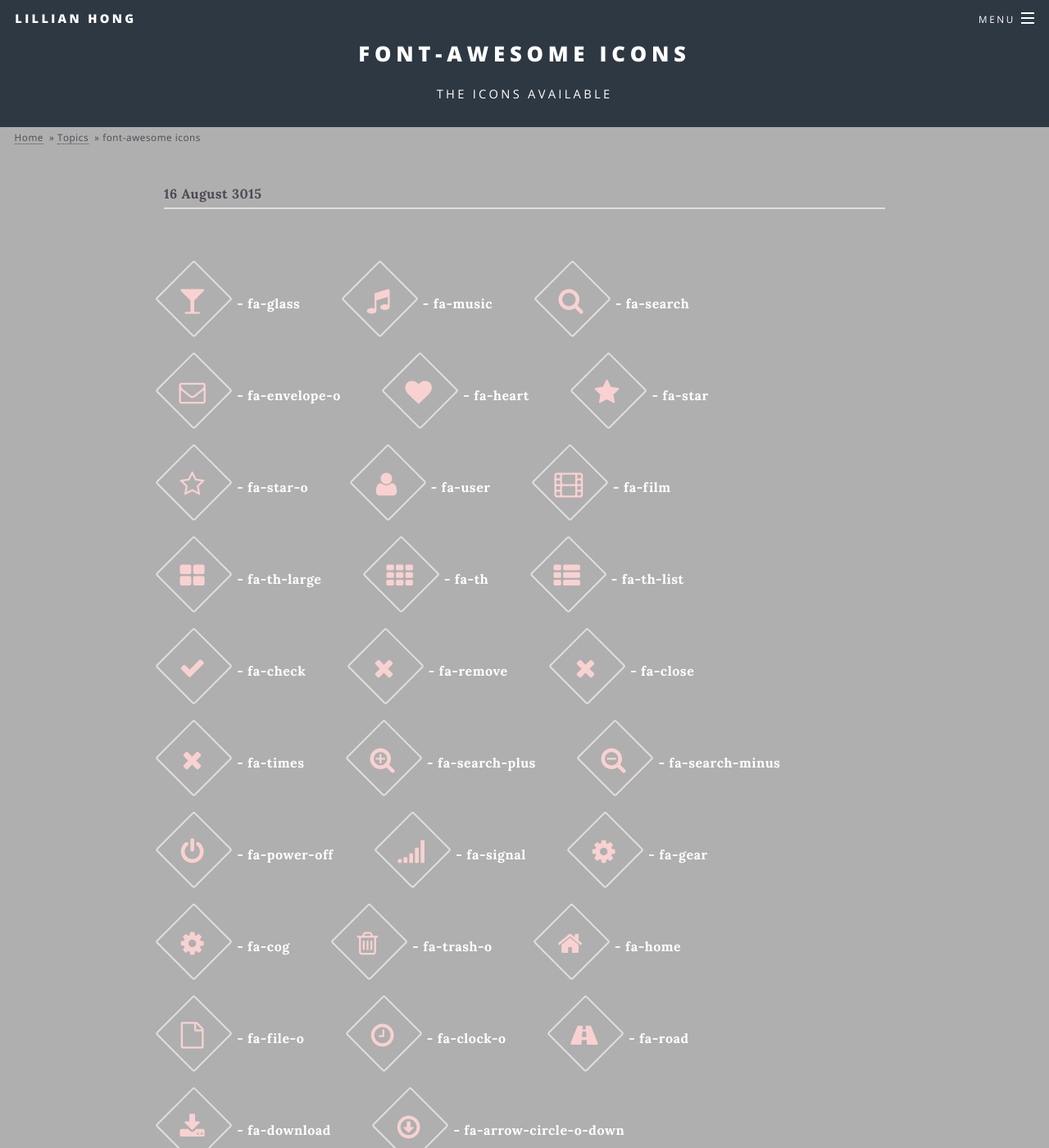
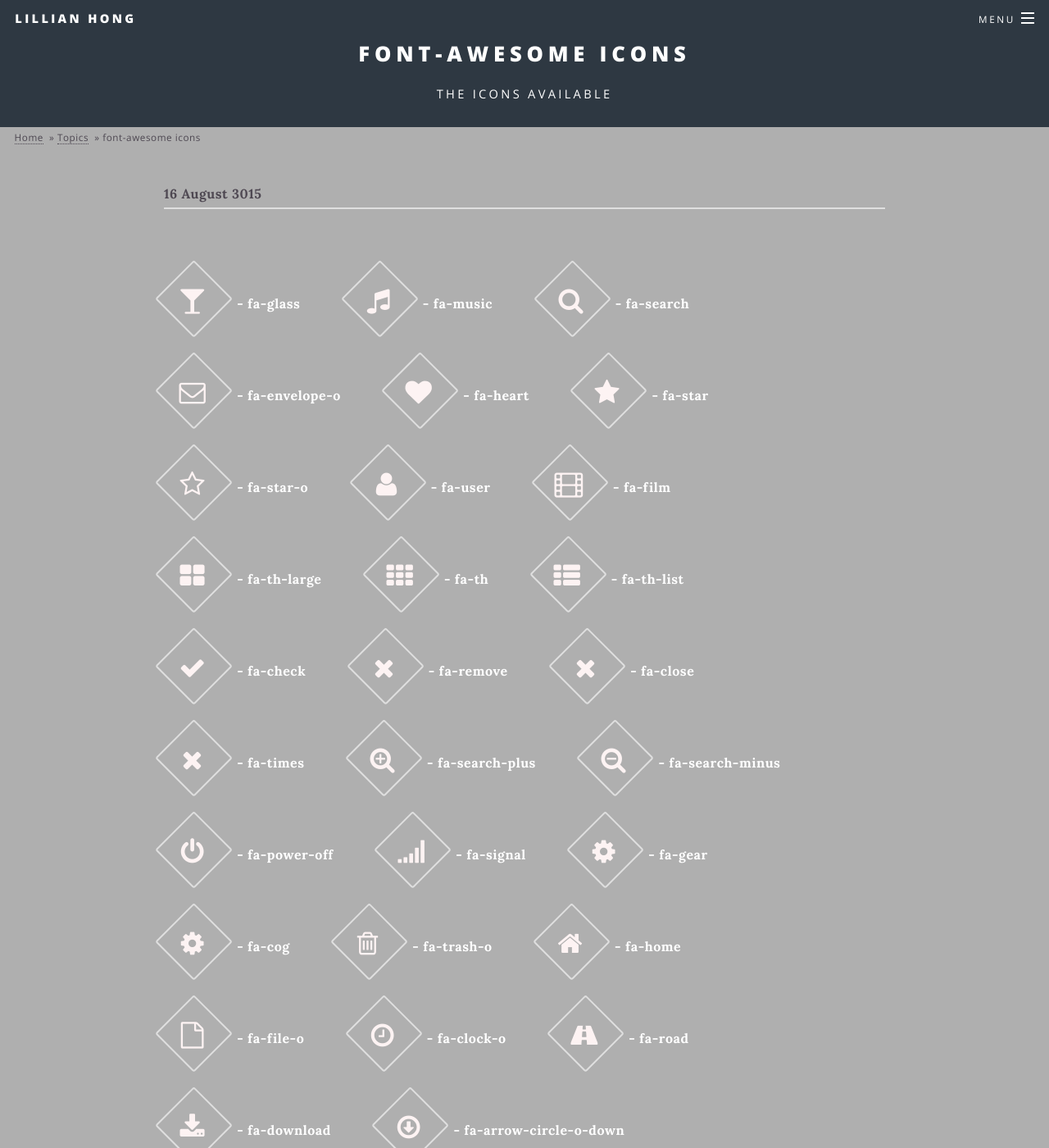
Before and after one commit to lillianhong/lillianhong.github.io, a Jekyll site: the page built from _posts/3015-08-16-icons.html, in a window 1280 px wide and 1400 px high. Shown: the whole window at 82% size. Built offline with Jekyll 4.4.1, drawn with Linux system fonts in a browser that asks for light colours.

Commit message:
accent2: lighter red

```diff
--- a/_sass/libs/_vars.scss
+++ b/_sass/libs/_vars.scss
@@ -100,10 +100,10 @@
 		),
 
 		accent2: ( //ICONS LIGHT RED
-			bg:				#f9d1d1,
+			bg:				#fdf3f3,
 			fg-bold:		#ffffff,
-			fg:				mix(#f9d1d1, #ffffff, 25%),
-			fg-light:		mix(#f9d1d1, #ffffff, 40%),
+			fg:				mix(#fdf3f3, #ffffff, 25%),
+			fg-light:		mix(#fdf3f3, #ffffff, 40%),
 			border:			rgba(0,0,0,0.125),
 			border-bg:		rgba(255,255,255,0.075),
 			border2:		rgba(0,0,0,0.25),
```
